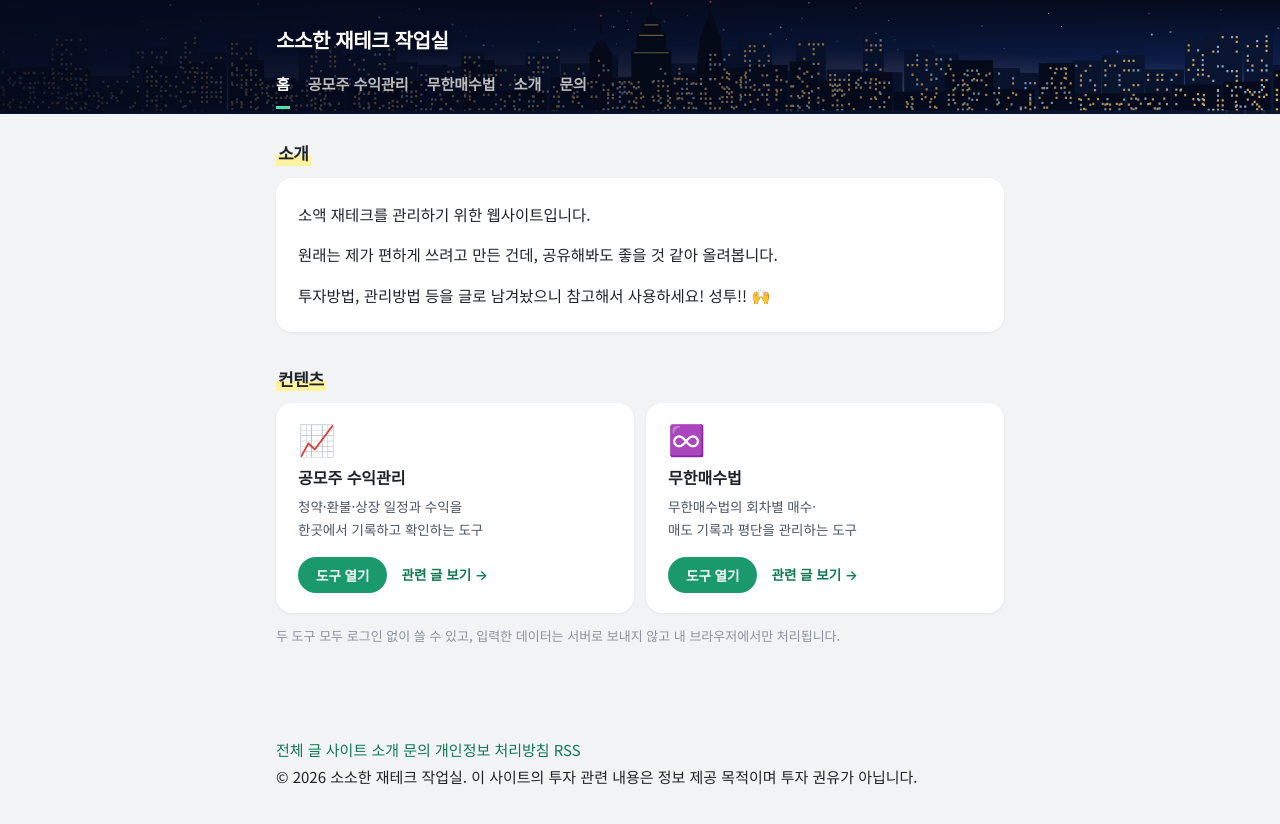
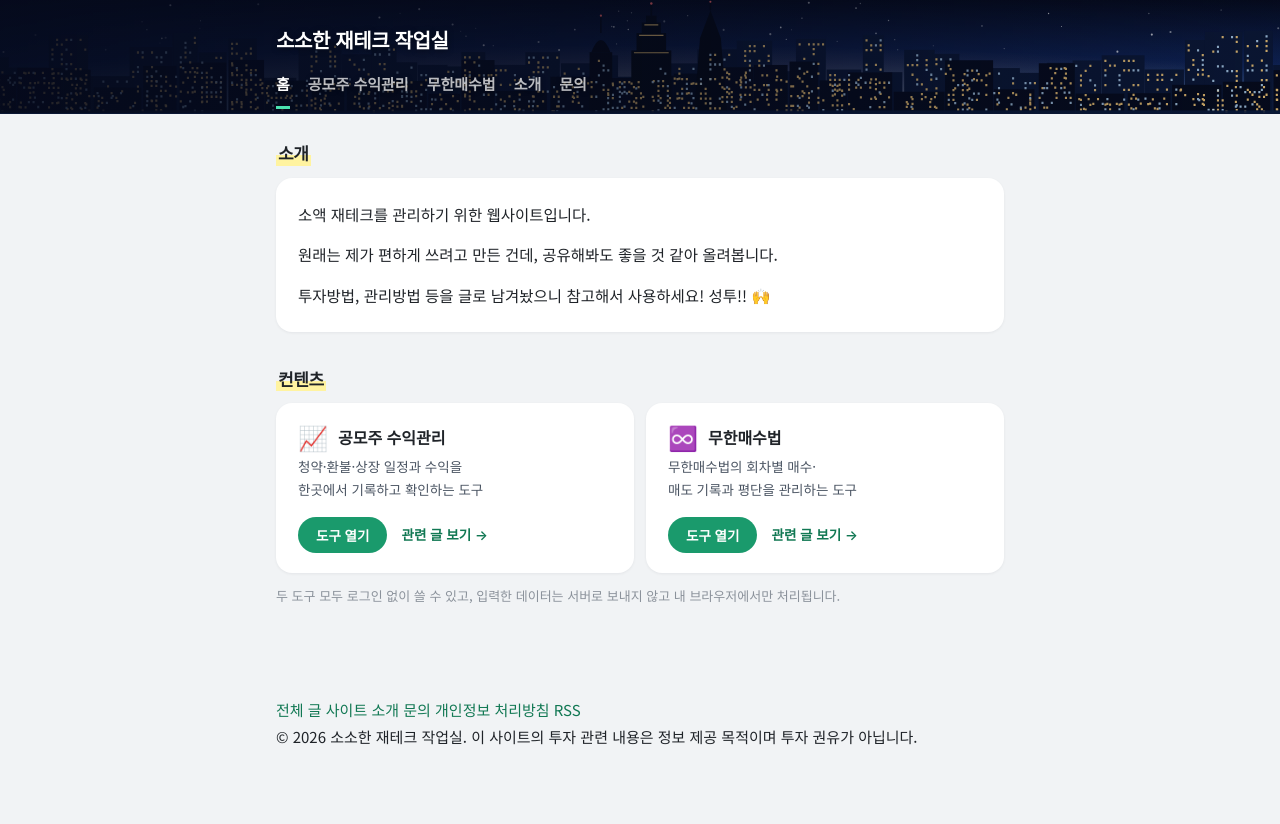
Before and after one commit to mzmzkgu/mzmzkgu.github.io, a Jekyll site: the page built from index.html, in a window 1280 px wide. Shown: the top 824 px of the page. Built offline with Jekyll 4.4.1, drawn with Linux system fonts in a browser that asks for light colours.

Commit message:
홈 카드의 이모지와 제목을 한 줄로 표시 (#20)
Claude-Session: https://claude.ai/code/session_01HnZqqtAcJR4YGqc3LY19aj

Co-authored-by: Claude <noreply@anthropic.com>

```diff
--- a/assets/style.css
+++ b/assets/style.css
@@ -85,8 +85,9 @@ p { margin: 0 0 14px; }
 
 .apps { display: grid; grid-template-columns: repeat(auto-fit, minmax(240px, 1fr)); gap: 12px; }
 .app-card { background: var(--paper); border-radius: var(--radius); box-shadow: var(--shadow); padding: 20px 22px; display: flex; flex-direction: column; }
-.app-card .icon { font-size: 30px; line-height: 1; }
-.app-card .name { font-size: 16px; font-weight: 800; margin-top: 10px; }
+.app-card .head { display: flex; align-items: center; gap: 10px; }
+.app-card .icon { font-size: 24px; line-height: 1; flex: none; }
+.app-card .name { font-size: 16px; font-weight: 800; }
 .app-card .desc { font-size: 13.5px; color: var(--sub); margin: 4px 0 16px; line-height: 1.7; flex: 1; }
 .app-card .actions { display: flex; align-items: center; gap: 14px; flex-wrap: wrap; }
 .btn {
--- a/index.html
+++ b/index.html
@@ -18,8 +18,7 @@ description: 소액 재테크를 관리하기 위한 공모주 수익관리, 무
   <h2 class="section-title">컨텐츠</h2>
   <div class="apps">
     <div class="app-card">
-      <div class="icon">📈</div>
-      <div class="name">공모주 수익관리</div>
+      <div class="head"><span class="icon">📈</span><span class="name">공모주 수익관리</span></div>
       <div class="desc">청약·환불·상장 일정과 수익을 한곳에서 기록하고 확인하는 도구</div>
       <div class="actions">
         <a class="btn" href="{{ '/ipotracker/' | relative_url }}">도구 열기</a>
@@ -27,8 +26,7 @@ description: 소액 재테크를 관리하기 위한 공모주 수익관리, 무
       </div>
     </div>
     <div class="app-card">
-      <div class="icon">♾️</div>
-      <div class="name">무한매수법</div>
+      <div class="head"><span class="icon">♾️</span><span class="name">무한매수법</span></div>
       <div class="desc">무한매수법의 회차별 매수·매도 기록과 평단을 관리하는 도구</div>
       <div class="actions">
         <a class="btn" href="{{ '/infinityBuy/' | relative_url }}">도구 열기</a>
```
